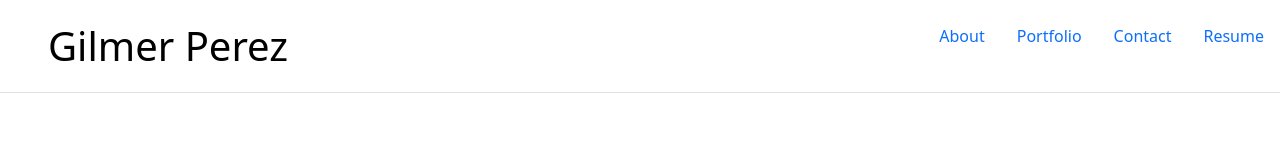
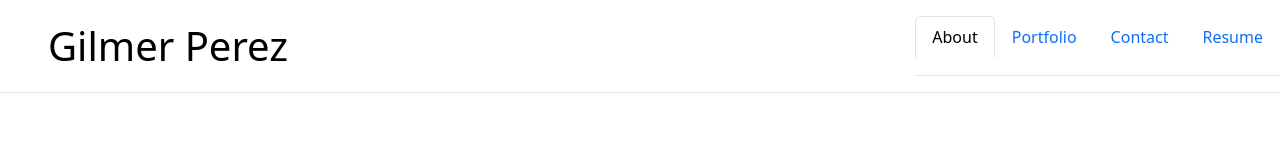
Before and after one commit to gilmerperez/module-12-challenge, a React (Vite) app: page / in a window 1280 px wide. Shown: the top 160 px of the page. Built offline with nearby package versions, Linux system fonts and the light colour scheme.

Commit message:
Fixed glitch with Navigation tab

```diff
--- a/src/components/Navigation.jsx
+++ b/src/components/Navigation.jsx
@@ -5,7 +5,7 @@ const Navigation = () => {
   const currentPage = useLocation().pathname;
 
   return (
-    <ul className="nav ">
+    <ul className="nav nav-tabs">
       <li className="nav-item">
         <Link to="/" className={currentPage === "/" ? "nav-link active" : "nav-link"}>About</Link>
       </li>
```
